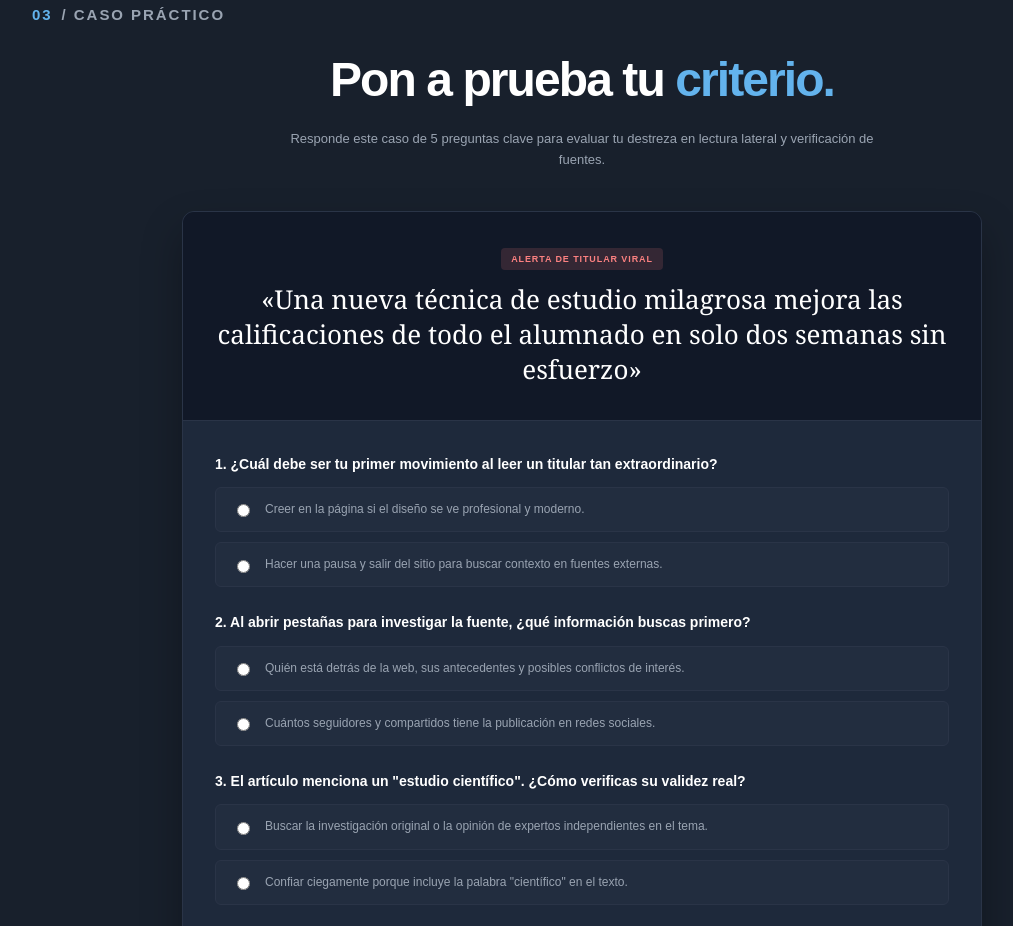
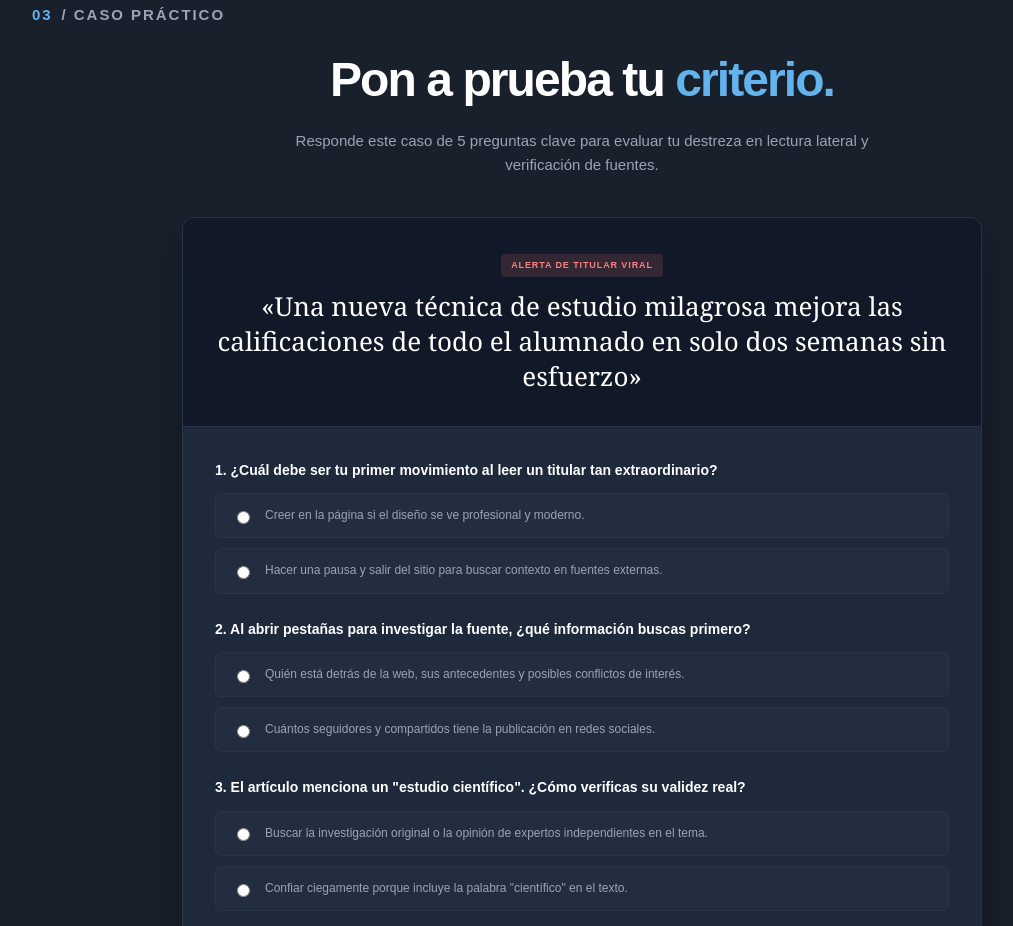
Before and after one commit to Chamyka5/Lectura-Latera, a plain HTML site: page tutorial.html in a window 1280 px wide. Shown: the part 1416-2342 px from the top of the page, without its empty margins (58-1071 px from the left). Drawn offline with Linux system fonts and the light colour scheme.

Commit message:
Increase font size in section subtitle

```diff
--- a/tutorial.html
+++ b/tutorial.html
@@ -123,7 +123,7 @@
         <div class="practice-header-centered">
           <p class="section-label"><span>03</span> / CASO PRÁCTICO</p>
           <h2>Pon a prueba tu <em>criterio.</em></h2>
-          <p class="section-sub" style="font-size: 13px; margin-top: 10px; max-width: 600px; margin-inline: auto;">Responde este caso de 5 preguntas clave para evaluar tu destreza en lectura lateral y verificación de fuentes.</p>
+          <p class="section-sub" style="font-size: 15px; margin-top: 10px; max-width: 600px; margin-inline: auto;">Responde este caso de 5 preguntas clave para evaluar tu destreza en lectura lateral y verificación de fuentes.</p>
         </div>
 
         <div class="case-study-card">
```
